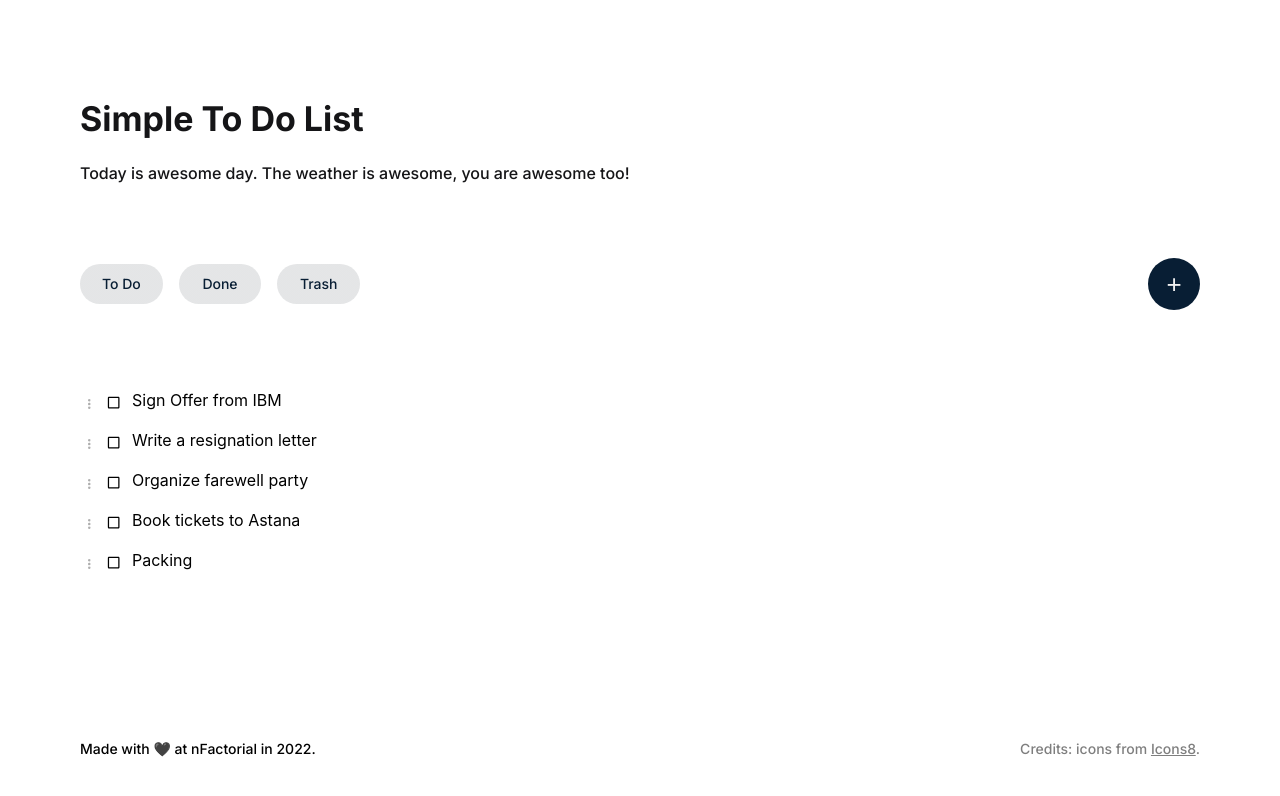
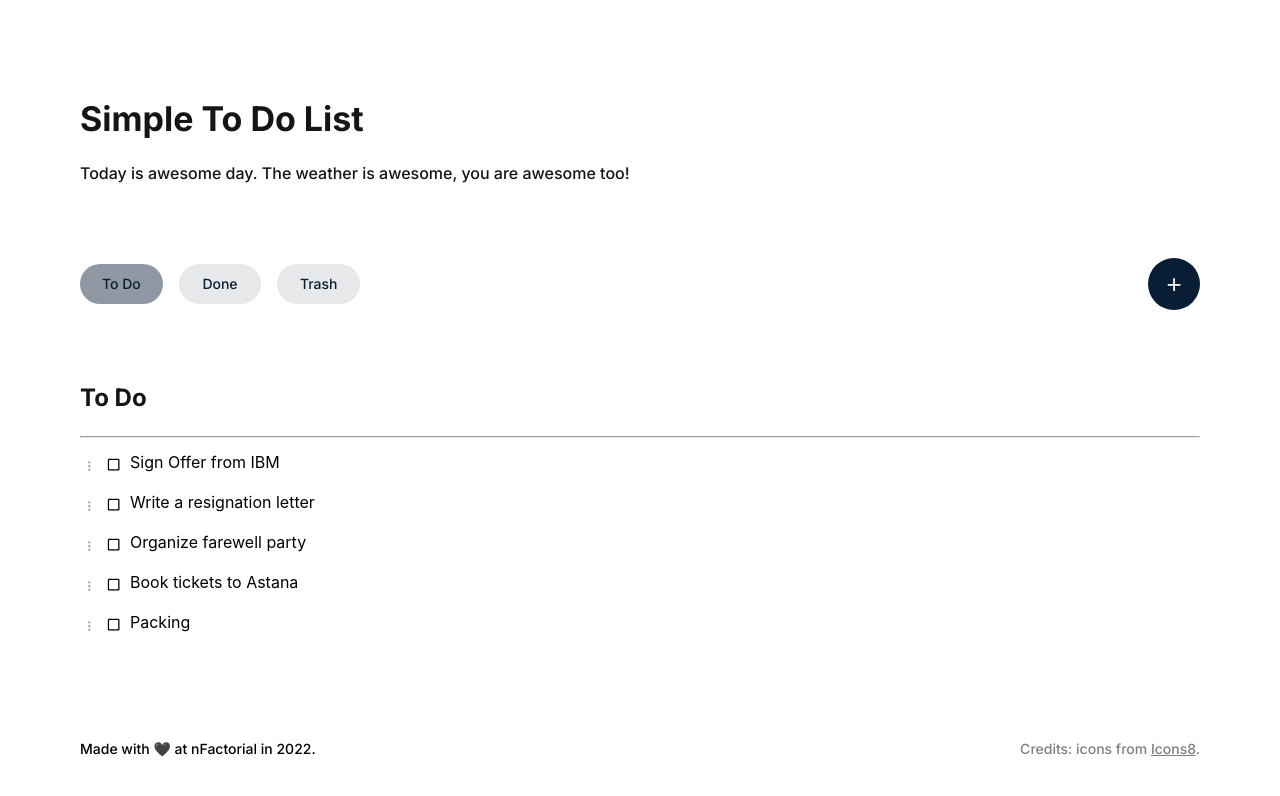
Before and after one commit to Zhanerke9/nFactorial-weekly-project-Week3-11-02-23-ToDoList, a React (Create React App) app: page / in a window 1280 px wide. Shown: the top 796 px of the page. Built offline with nearby package versions, Linux system fonts and the light colour scheme.

Commit message:
fixed bugs, added comments

```diff
--- a/src/components/Menu/menu.css
+++ b/src/components/Menu/menu.css
@@ -1,3 +1,6 @@
+
+@import url('https://fonts.googleapis.com/css2?family=Inter:wght@400;500;600;700&display=swap');
+
 p {
   margin: 0px;
 }
@@ -107,6 +110,7 @@ img {
     width: 100%;
     justify-content: flex-start;
     gap: 5px;
+    position: relative;
 }
 
 .buttonsModal{
@@ -138,3 +142,29 @@ img {
   width: 28px;
   height: 28px;
 }
+
+.textCorrection{
+  display: flex;
+    position: absolute;
+    text-decoration: none;
+    left: 50px;
+}
+
+hr {
+  margin-left: 80px;
+  margin-right: 80px;
+}
+
+.textOnTaskTop {
+  margin-left: 80px;
+  margin-right: 80px;
+  margin-bottom: 24px;
+font-family: Inter;
+font-weight: 700;
+font-size: 24px;
+line-height: 28px;
+/* Line height: 96% */
+justify-content: flex-start;
+align-items:center;
+color: #151517;
+}
--- a/src/components/Modals/index.js
+++ b/src/components/Modals/index.js
@@ -31,7 +31,7 @@ const Modal = (props) => {
     <div ref={modalRef} className="modalStyle">
       <p style={{ margin: 0 }}>Add New To Do</p>
       <form className="formInput" onSubmit={onSubmit}>
-        <input
+        <textarea
           className="ModalInputStyle"
           type="text"
           placeholder="Your text"
--- a/src/components/Modals/style.css
+++ b/src/components/Modals/style.css
@@ -18,7 +18,7 @@ button {
   background-color: #e4e6e7;
   border-radius: 17px;
   position: absolute;
-  top: 6%;
+  top: 10.35%;
   right: 10%;
   display: flex;
   flex-direction: column;
@@ -37,6 +37,8 @@ button {
   align-items: flex-start;
   flex-wrap: wrap;
   text-align: start;
+  padding-top: 13px;
+  padding-left: 16px;
 }
 
 .formInput {
@@ -107,9 +109,10 @@ filter: drop-shadow(0px 4px 4px #E4E6E7);
 width: 160px;
 padding: 12px 4px;
 gap: 10px;
-position: relative;
-top: 5px;
-    left: -10px;
+display: flex;
+position: absolute;
+top: 25px;
+z-index: 1;
 }
 
 .trashButtonStyle{
--- a/src/components/ToDoList/index.js
+++ b/src/components/ToDoList/index.js
@@ -10,27 +10,33 @@ import { FontAwesomeIcon } from "@fortawesome/react-fontawesome"; // <-- import
 import { FaCheckSquare, FaRegSquare } from "react-icons/fa";
 
 export default function ToDoList({ todo, setTodo }) {
-  const [edit, setEdit] = useState(null);
-  const [value, setValue] = useState("");
-  const [newTrash, setNewTrash] = useState([]);
-  const [inTrash, setInTrash] = useState(false);
+  const [edit, setEdit] = useState(null); // inside map for statements to work
+  const [value, setValue] = useState(""); // for changes in the tasks already in list
+  const [newTrash, setNewTrash] = useState([]); // for collection of items in trash
+  const [inTrash, setInTrash] = useState(false); // for checking if item in trash, so that filter works correctly
+  const [ToDos, setToDos] = useState(todo); // for including new task in a list?
+  const [filtered, setFiltered] = useState(ToDos); // for tracking all changes!!! - the last one to use in filters :)
 
     function deleteTodo(id) {
-    let itemToDelete = todo.find((item) => item.id === id);
+      const itemToDelete = todo.find((item) => item.id === id);
       if (itemToDelete.deleted === "yes") {
-      setInTrash(true);
+        const newTodo = newTrash.filter((item) => item.id !== id);
+        setFiltered(newTodo.filter((item) => item.deleted === "no" && (ActiveDone ? item.status === true : true)));
+        setNewTrash(newTodo);
+        setTodo(todo.filter((item) => item.id !== id));
       } else {
-      let newToDo = [...todo].filter((item) => {
+        const newTodo = todo.map((item) => {
           if (item.id === id) {
             item.deleted = "yes";
             setNewTrash([...newTrash, item]);
           }
-        return item.deleted === "no";
+          return item;
         });
-      //setTodo(newToDo);
-      setFiltered(newToDo);
+        setFiltered(newTodo.filter((item) => item.deleted === "no" && !inTrash && (ActiveDone ? item.status === true : true)));
+        setTodo(newTodo);
       }
     }
+
 
   function restoreTodo(id) {
     let itemToRestore = newTrash.find((item) => item.id === id);
@@ -38,9 +44,9 @@ export default function ToDoList({ todo, setTodo }) {
     let newToDo = [...todo.filter((item) => item.id !== id), itemToRestore];
     setTodo(newToDo);
     setNewTrash(newTrash.filter((item) => item.id !== id));
-    setInTrash(false);
-    setFiltered(newToDo.filter((item) => item.deleted !== "yes"));
+    setFiltered(newTrash.filter((item) => item.deleted === "yes"));
   }
+
 
   function deleteFromTrash(id) {
     let newToDo = newTrash.filter((item) => item.id !== id);
@@ -50,12 +56,24 @@ export default function ToDoList({ todo, setTodo }) {
   }
 
     function statusTodo(id) {
-    let itemToUpdate = todo.find((item) => item.id === id);
-    itemToUpdate.status = !itemToUpdate.status;
-    let trueItems = todo.filter((item) => item.status === true);
-    let falseItems = todo.filter((item) => item.status === false);
-    setTodo([...falseItems, ...trueItems]);
-    setFiltered([...falseItems, ...trueItems]);
+      const newTodo = todo.map((item) => {
+        if (item.id === id) {
+          item.status = !item.status;
+        }
+        return item;
+      });
+
+      const sortedTodo = newTodo.sort((a, b) => {if (a.status === b.status) {return 0;}
+        if (a.status) {return 1;}
+        else {return -1;}
+      });
+
+      setTodo(sortedTodo);
+      setFiltered(
+        inTrash
+          ? newTrash
+          : sortedTodo.filter((item) => item.deleted === "no" && (ActiveDone ? item.status === true : true))
+      );
     }
 
   function editTodo(id, task) {
@@ -75,13 +93,12 @@ export default function ToDoList({ todo, setTodo }) {
   }
 
   const [ModalShown, setModalShown] = useState(false);
-  const [ToDos, setToDos] = useState(todo);
-  const [filtered, setFiltered] = useState(ToDos);
-
+  // opening modal for new task
   const openModal = () => {
     setModalShown(!ModalShown);
   };
 
+  // for saving new task
   const onFormSubmit = (todo) => {
     if (todo !== "") {
       const newTodo = [
@@ -95,10 +112,12 @@ export default function ToDoList({ todo, setTodo }) {
     closeModal();
   };
 
+  // for closing modal for new task
   const closeModal = () => {
     setModalShown(false);
   };
 
+  // for buttonsModal open and close
   const [newModalShown, setNewModalShown] = useState(false);
   const [selectedItemId, setSelectedItemId] = useState(null);
 
@@ -112,6 +131,7 @@ export default function ToDoList({ todo, setTodo }) {
     setNewModalShown(false);
   }
 
+  // for trashModal open&close
   const [TrashItemId, setTrashItemId] = useState(null);
   function openTrashModal(id) {
     setTrashItemId(id);
@@ -123,32 +143,58 @@ export default function ToDoList({ todo, setTodo }) {
     setNewModalShown(false);
   }
 
-  function todoFilter(status, deleted) {
-    if (status === "all") {
+  console.log(todo);
+
+  // for colour change of main buttons & filters
+  const [ActiveToDo, setActiveToDo] = useState(true);
+  const [ActiveDone, setActiveDone] = useState(false);
+  const [ActiveTrash, setActiveTrash] = useState(false);
+  const selectToDo = () => {
+    setActiveToDo(true);
+    setActiveDone(false);
+    setActiveTrash(false);
     setFiltered(todo.filter((item) => item.deleted === "no"));
-    } else if (status === true) {
-      setFiltered(todo.filter((item) => item.status && item.deleted === "no"));
-    } else if (deleted === "yes") {
-      setFiltered(todo.filter((item) => !item.status && item.deleted === "no"));
-    } else {
+    setInTrash(false)
+  };
+
+  const selectDone = () => {
+    setActiveToDo(false);
+    setActiveDone(true);
+    setActiveTrash(false);
+    setFiltered(todo.filter((item) => item.status === true && item.deleted === "no"));
+  };
+
+  const selectTrash = () => {
+    setActiveToDo(false);
+    setActiveDone(false);
+    setActiveTrash(true);
     setFiltered(todo.filter((item) => item.deleted === "yes"));
-    }
-  }
-
-  console.log(todo);
+    setInTrash(true)
+  };
 
   return (
     <div className="bigDiv">
       <div className="div-allButtons">
+
         <div className="buttonsRight">
-          <button className="menu-buttons" onClick={() => todoFilter("all")}>
-            <p className="menu-buttonsText">To Do</p>
+        <button className="menu-buttons" onClick={selectToDo}
+          style={{
+            backgroundColor: ActiveToDo ? "rgba(8, 30, 52, 0.42)" : "rgba(8, 30, 52, 0.05)",
+            color: ActiveToDo ? "white" : "",}}>
+            <p className="menu-buttonsText"
+              >To Do</p>
           </button>
-          <button className="menu-buttons" onClick={() => todoFilter(true)}>
-            <p className="menu-buttonsText">Done</p>
+          <button className="menu-buttons" onClick={selectDone}
+          style={{
+            backgroundColor: ActiveDone ? "rgba(8, 30, 52, 0.42)" : "rgba(8, 30, 52, 0.05)",
+            color: ActiveDone ? "white" : "",}}>
+            <p className="menu-buttonsText" >Done</p>
           </button>
-          <button className="menu-buttons" onClick={() => todoFilter("yes")}>
-            <p className="menu-buttonsText">Trash</p>
+          <button className="menu-buttons" onClick={selectTrash}
+          style={{
+            backgroundColor: ActiveTrash ? "rgba(8, 30, 52, 0.42)" : "rgba(8, 30, 52, 0.05)",
+            color: ActiveTrash ? "white" : "",}}>
+            <p className="menu-buttonsText" >Trash</p>
           </button>
         </div>
         <div>
@@ -159,6 +205,12 @@ export default function ToDoList({ todo, setTodo }) {
             <Modal onFormSubmit={onFormSubmit} onModalClose={closeModal} />
           )}
         </div>
+      </div>
+      <div>
+        { ActiveToDo && <p className="textOnTaskTop">To Do</p>}
+        { ActiveDone && <p className="textOnTaskTop">Done</p>}
+        { ActiveTrash && <p className="textOnTaskTop">Trash</p>}
+      <hr/>
       </div>
 
       {filtered.map((item) => (
@@ -187,7 +239,6 @@ export default function ToDoList({ todo, setTodo }) {
                       item={item}
                       deleteTodo={deleteTodo}
                       editTodo={editTodo}
-                      statusTodo={statusTodo}
                       closeNewModal={closeButtonsModal}
                       inTrash={inTrash}
                     />
@@ -207,7 +258,7 @@ export default function ToDoList({ todo, setTodo }) {
                   )}
                 </>
                 <div className="TaskButtonsToModals">
-                  {item.deleted === "no" && (
+                  {
                     <button
                       onClick={() => statusTodo(item.id)}
                       className="taskButtonsStyle"
@@ -218,7 +269,7 @@ export default function ToDoList({ todo, setTodo }) {
                         <FaCheckSquare />
                       )}
                     </button>
-                  )}
+                  }
                 </div>
               </div>
             )}
@@ -231,6 +282,7 @@ export default function ToDoList({ todo, setTodo }) {
               </div>
             ) : (
               <div
+              className="textCorrection"
                 style={{
                   textDecoration: item.status ? "line-through" : "none",
                 }}
```
Lines whose indentation alone changed are shown as unchanged.
